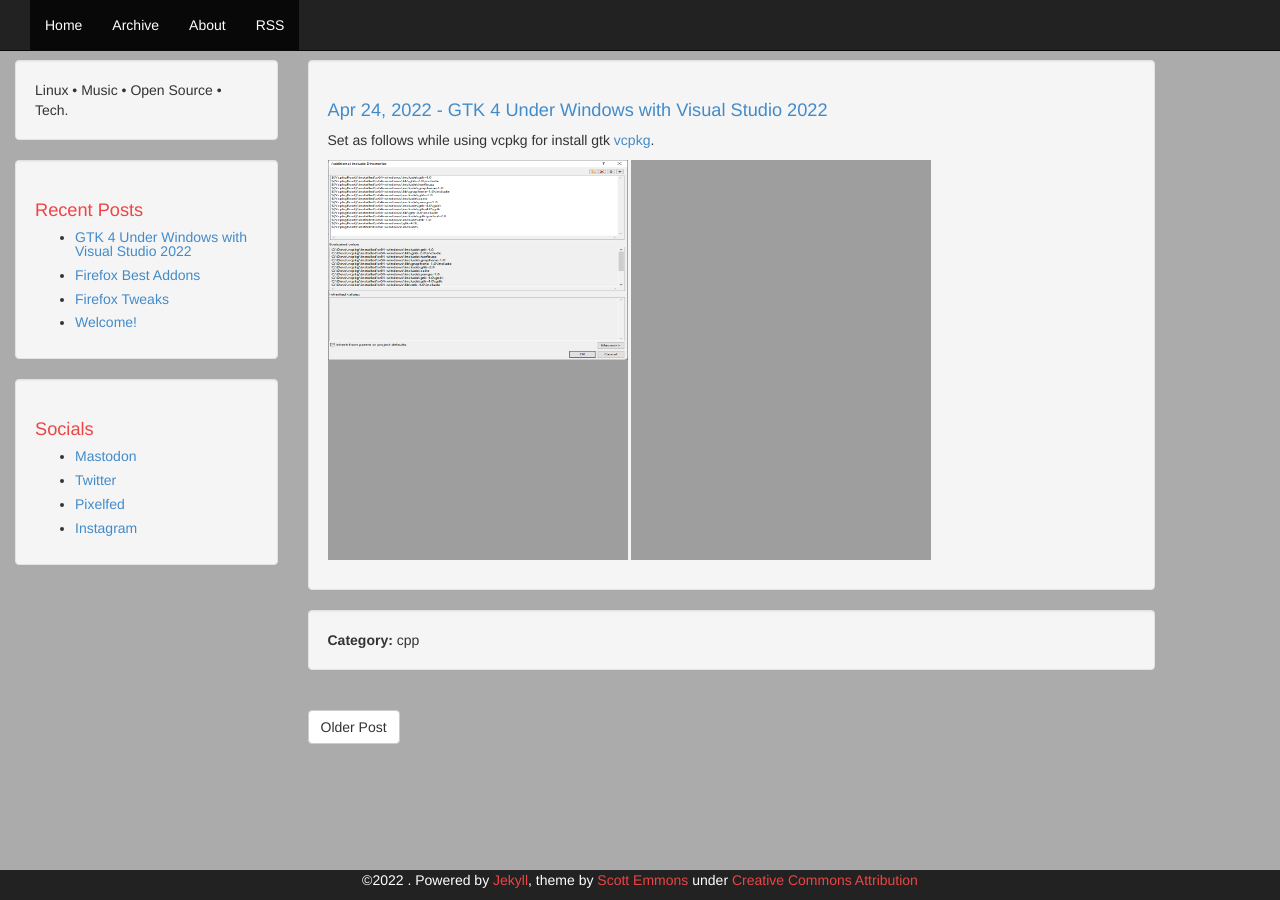
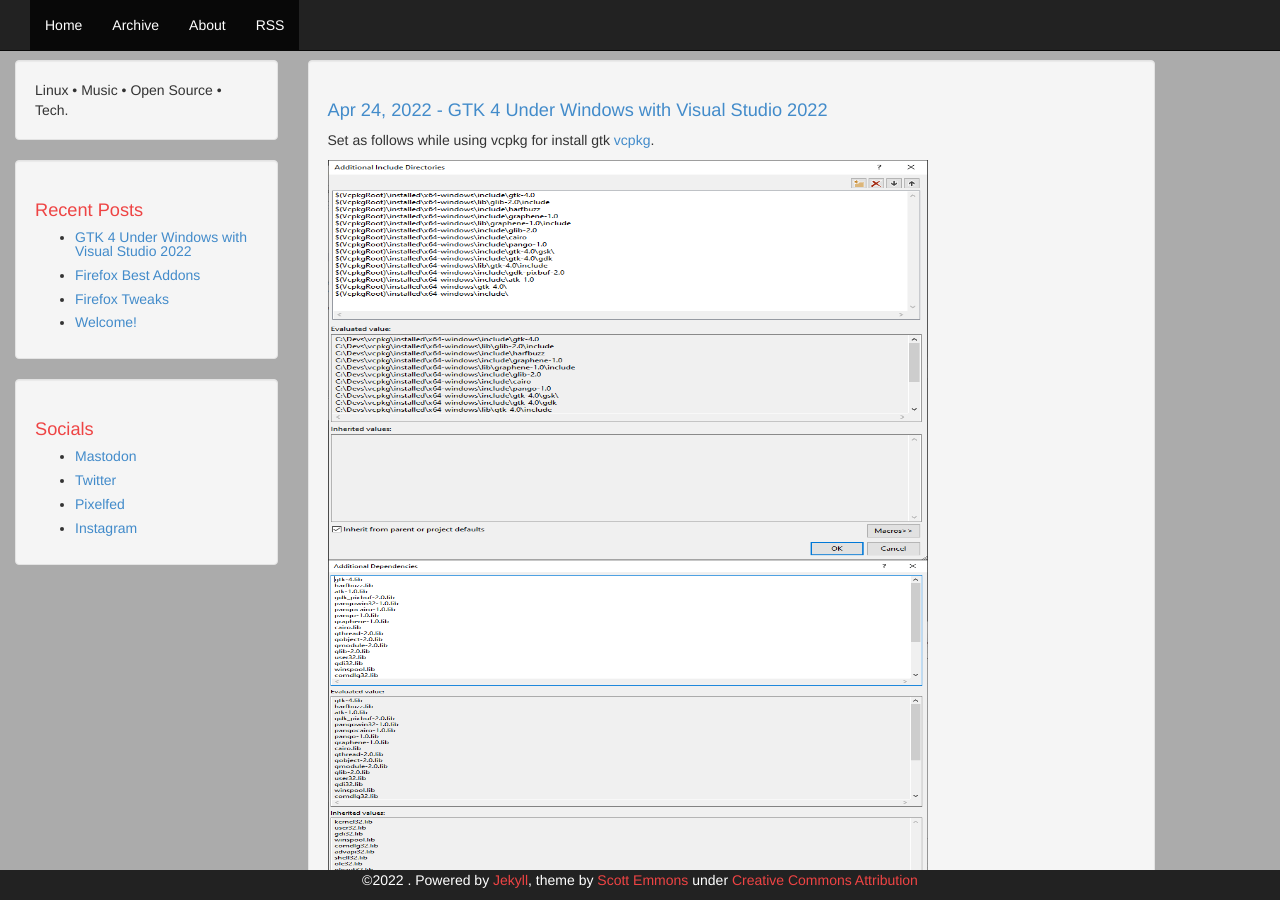
Before and after one commit to marekpistorius/blog.github.io, a Jekyll site: the page built from _posts/2022-04-24-gtk-under-window.markdown, in a window 1280 px wide and 900 px high. Built offline with Jekyll 4.4.1, drawn with Linux system fonts in a browser that asks for light colours.

Commit message:
Update 2022-04-24-gtk-under-window.markdown

```diff
--- a/_posts/2022-04-24-gtk-under-window.markdown
+++ b/_posts/2022-04-24-gtk-under-window.markdown
@@ -8,7 +8,7 @@ categories: cpp
 Set as follows while using vcpkg for install gtk
 [vcpkg](https://github.com/microsoft/vcpkg/).
 
-<img src="/images/devenv_include.png" width="300" height="200">
-<img src="/images/devenv_libs.png)" width="300" height="200">
-<img src="/images/devenv_link.png)" width="300" height="200">
-<img src="/images/devenv_env.png)" width="300" height="200">
+<img src="/images/devenv_include.png" width="600" height="400">
+<img src="/images/devenv_libs.png" width="600" height="400">
+<img src="/images/devenv_link.png" width="600" height="400">
+<img src="/images/devenv_env.png" width="600" height="400">
```
